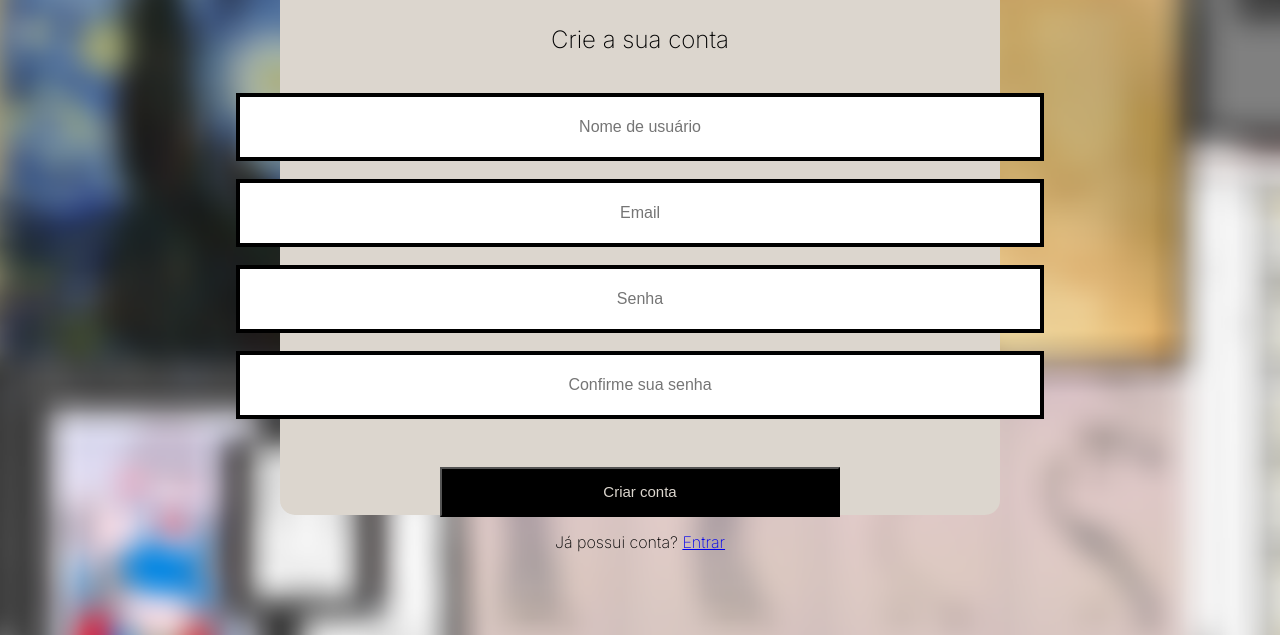
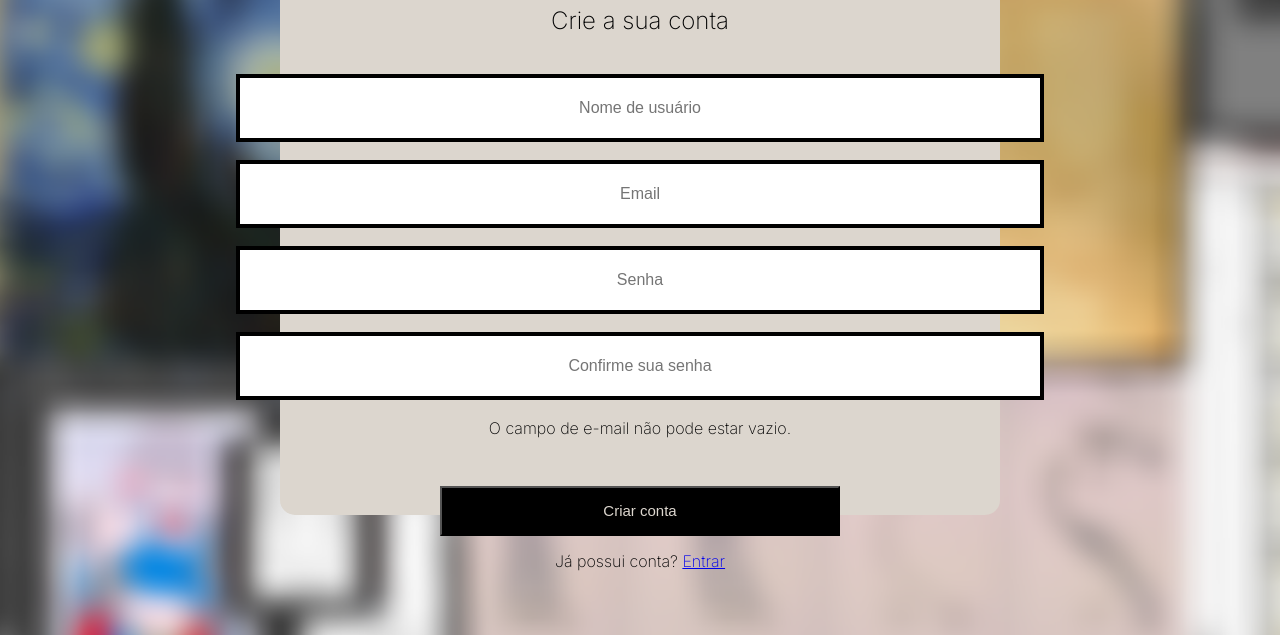
Before and after one commit to martelozzo/Projeto-Individual-Beleza-da-arte-audiovisual, a website: page web-data-viz-main/public/cadastro.html in a window 1280 px wide. Both pictures are taken after a click on the button "Criar conta". Shown: the part 245-880 px from the top of the page. Drawn offline with Linux system fonts and the light colour scheme; files whose address does not match are found by name.

Commit message:
Adicionando for/vetor para validacao de cadastro e login

```diff
--- a/web-data-viz-main/public/cadastro.html
+++ b/web-data-viz-main/public/cadastro.html
@@ -41,8 +41,12 @@
 
                 <input type="password" id="confirmacao_senha_input" placeholder="Confirme sua senha">
 
+                <div id="cardErro">
+                    <span id="mensagem_erro"></span>
+                </div>
 
-                <button type="button" class="botao" onclick="cadastrar()">
+
+                <button type="button" class="botao" onclick="validar_cadastro()">
                     <p>Criar conta</p>
                 </button>
 
@@ -56,7 +60,53 @@
 </body>
 
 <script>
-    let listaEmpresasCadastradas = [];
+    //let listaEmpresasCadastradas = [];
+
+        function validar_cadastro(){
+
+        var emailVar = email_input.value;
+        var senhaConfVar = confirmacao_senha_input.value
+        var senhaVar = senha_input.value;
+
+            var regrasLogin = [
+        {
+            condicao: emailVar === "",
+            mensagem: "O campo de e-mail não pode estar vazio."
+        },
+        {
+            condicao: !emailVar.includes("@") || !emailVar.includes("."),
+            mensagem: "Informe um e-mail válido (ex: nome@email.com)."
+        },
+        {
+            condicao: senhaVar === "" || senhaConfVar === "",
+            mensagem: "Os campos de senhas não podem estar vazio."
+        },
+        {
+            condicao: senhaVar.length < 6,
+            mensagem: "A senha deve ter no mínimo 6 caracteres."
+        },
+        {
+            condicao: senhaVar != senhaConfVar,
+            mensagem: "As senhas devem estar iguais"
+        }
+    ];
+
+
+
+        for (var i = 0; i < regrasLogin.length; i++) {
+            mensagem_erro.innerHTML = regrasLogin[i].mensagem;
+            if (regrasLogin[i].condicao) {
+                cardErro.style.display = "block";
+
+                console.log(regrasLogin[i]);
+                //cardErro.innerHTML = `${regrasLogin[i].mensagem}`
+
+
+                return false; // Para na primeira regra quebrada
+            }
+        }
+        cadastrar();
+    }
 
     function cadastrar() {
         // aguardar();
```
Also changed, not shown: web-data-viz-main/public/login.html (+46 -3 lines).
